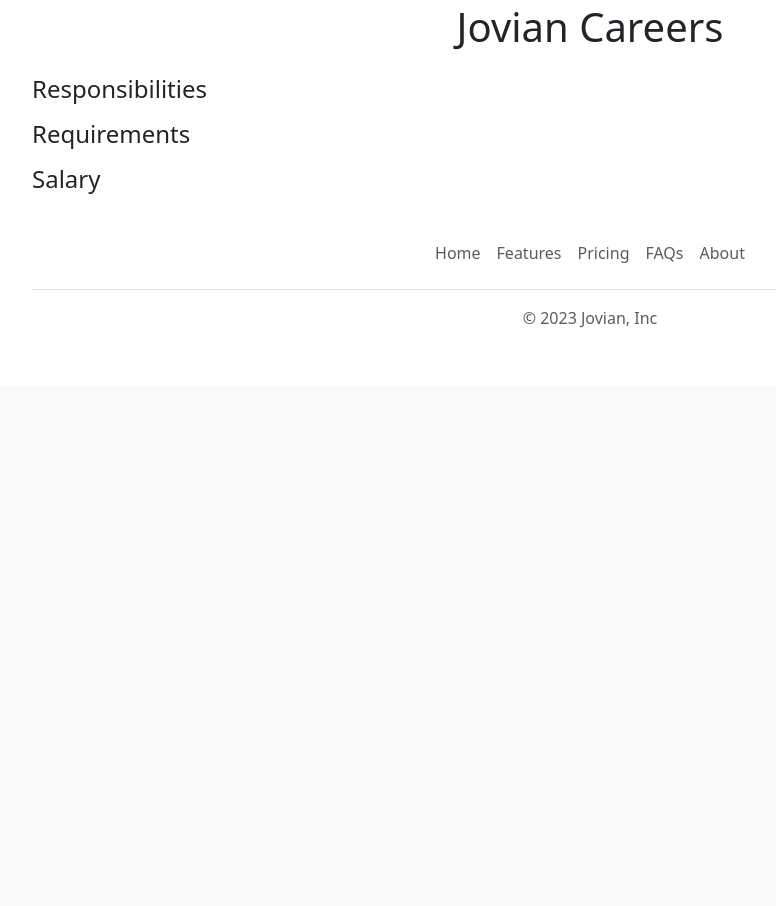
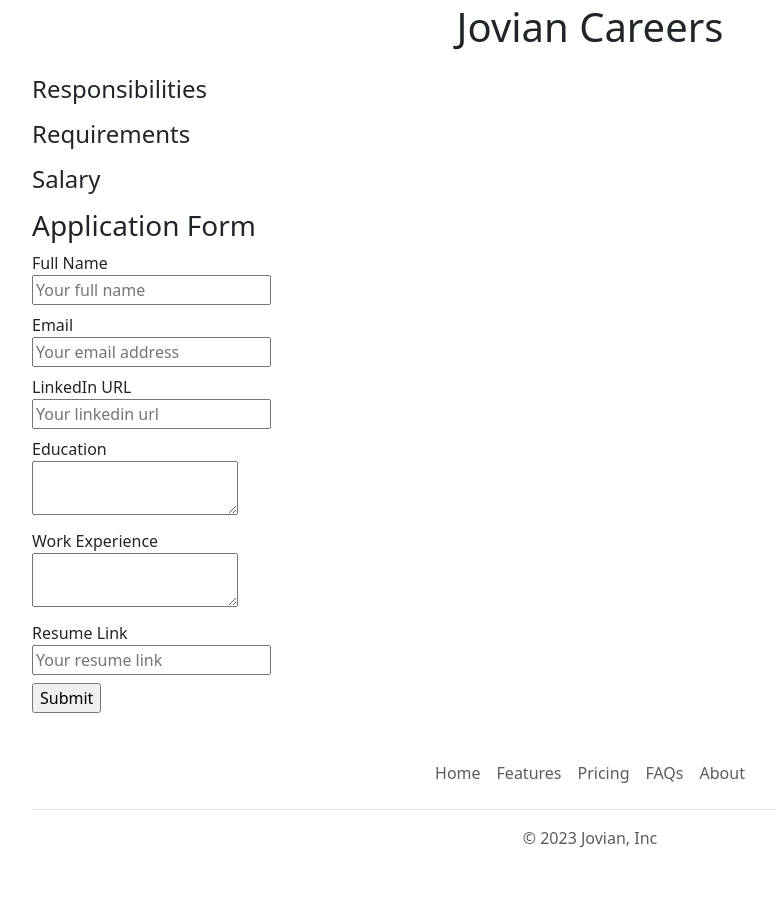
Before and after one commit to eliasdewa14/jovian-careers-website-v2, a Flask app: template templates/jobpage.html in a window 1280 px wide. Shown: the part 437-1343 px from the top of the page, without its empty margins (50-826 px from the left). Before the commit the page ends 765 px from the top, so only its background shows below. Run offline with Flask 3, Linux system fonts and the light colour scheme; the template is opened without the code that fills it, so the values that code supplies are empty.

Commit message:
added application form

```diff
--- a/app.py
+++ b/app.py
@@ -1,4 +1,4 @@
-from flask import Flask, render_template, jsonify
+from flask import Flask, render_template, jsonify, request
 from database import load_jobs_from_db, load_single_job
 
 app = Flask(__name__)
@@ -22,5 +22,10 @@
 
   return render_template('jobpage.html', job=job)
 
+@app.route("/job/<job_id>/apply", methods=['post'])
+def apply_to_job(job_id):
+  data = request.form
+  return jsonify(data)
+
 if __name__ == "__main__":
   app.run(host='0.0.0.0', debug=True)
--- /dev/null
+++ b/templates/application_form.html
@@ -0,0 +1,28 @@
+<h3>Application Form</h3>
+<form action="/job/{{job['id']}}/apply" methods="post">
+    <div class="mb-2">
+        <label for="">Full Name</label><br>
+        <input type="text" name="name" id="" placeholder="Your full name">
+    </div>
+    <div class="mb-2">
+        <label for="">Email</label><br>
+        <input type="text" name="Email" id="" placeholder="Your email address">
+    </div>
+    <div class="mb-2">
+        <label for="">LinkedIn URL</label><br>
+        <input type="text" name="linkedin_url" id="" placeholder="Your linkedin url">
+    </div>
+    <div class="mb-2">
+        <label for="">Education</label><br>
+        <textarea name="education"></textarea>
+    </div>
+    <div class="mb-2">
+        <label for="">Work Experience</label><br>
+        <textarea name="work_experience"></textarea>
+    </div>
+    <div class="mb-2">
+        <label for="">Resume Link</label><br>
+        <input type="text" name="resume_link" id="" placeholder="Your resume link">
+    </div>
+    <input type="submit">
+</form>
--- a/templates/jobpage.html
+++ b/templates/jobpage.html
@@ -30,6 +30,7 @@
       <p>
           {{job.currency}}{{job.salary}}
       </p>
+    {% include 'application_form.html' %}
   </div>
 
   {% include 'footer.html' %}
```
